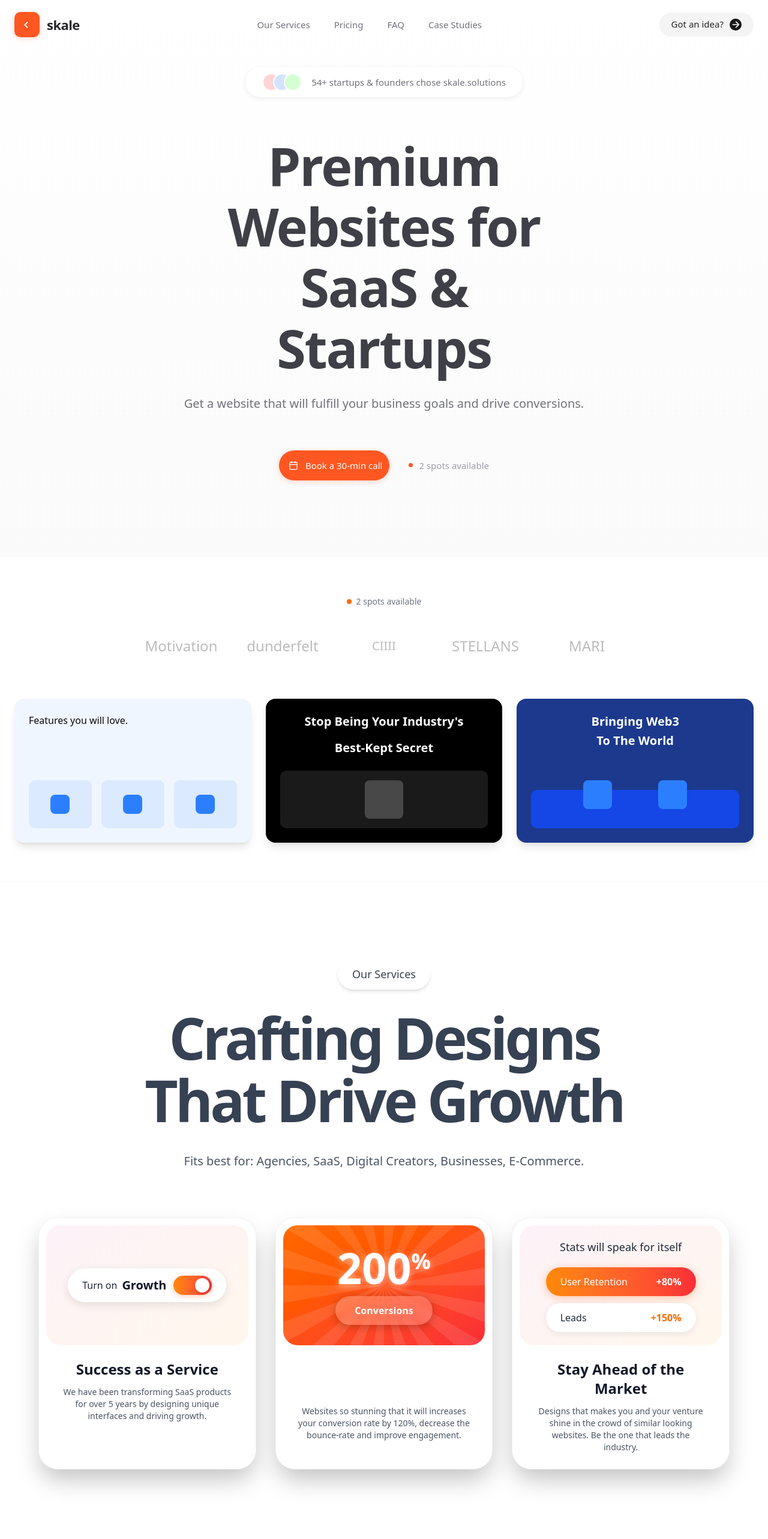
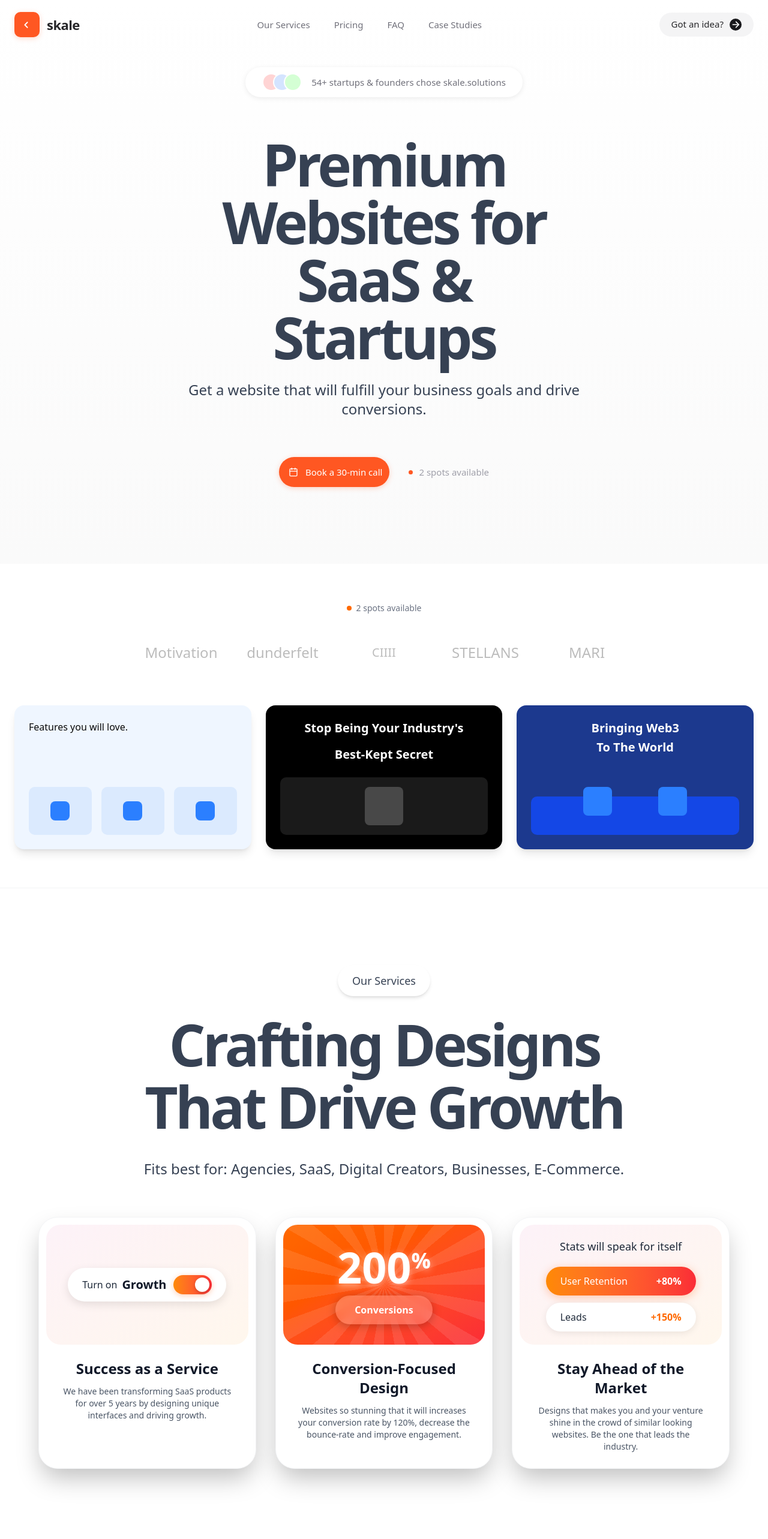
Before and after one commit to marshal363/agency-studio, a Next.js app: page / in a window 1280 px wide. Shown: the top 2566 px of the page at 60% size. Built offline with nearby package versions, Linux system fonts and the light colour scheme.

Commit message:
process section checkpoint3

```diff
--- a/src/components/landing-page/faq.tsx
+++ b/src/components/landing-page/faq.tsx
@@ -38,7 +38,7 @@ export function FAQ() {
             <h2 className="text-5xl font-bold tracking-tighter sm:text-6xl md:text-7xl lg:text-8xl text-gray-700 dark:text-gray-300">
               questions
             </h2>
-            <p className="text-xl text-gray-600 dark:text-gray-400 max-w-3xl mx-auto mt-6">
+            <p className="text-2xl font-medium text-gray-700 dark:text-gray-300 max-w-3xl mx-auto mt-6">
               We{"'"}ve gathered the most common questions to make things simple. If you don{"'"}t find your answer here, feel free to reach out!
             </p>
           </div>
--- a/src/components/landing-page/hero.tsx
+++ b/src/components/landing-page/hero.tsx
@@ -18,10 +18,10 @@ export function Hero() {
 
         <div className="flex flex-col items-center text-center">
           <div className="space-y-4">
-            <h1 className="text-[4rem] leading-[1.15] font-bold tracking-tight sm:text-[5rem] md:text-[5.5rem] text-zinc-700 dark:text-white mx-auto max-w-[12ch]">
+            <h1 className="text-5xl font-bold tracking-tighter sm:text-6xl md:text-7xl lg:text-8xl text-gray-700 dark:text-white mx-auto max-w-[12ch]">
               Premium Websites for<br className="hidden sm:block" /> SaaS & Startups
             </h1>
-            <p className="text-lg text-zinc-500 md:text-xl max-w-2xl mx-auto dark:text-zinc-400 mt-7">
+            <p className="text-2xl font-medium text-gray-700 dark:text-gray-300 max-w-3xl mx-auto mt-6">
               Get a website that will fulfill your business goals and drive conversions.
             </p>
           </div>
--- a/src/components/landing-page/pricing.tsx
+++ b/src/components/landing-page/pricing.tsx
@@ -17,7 +17,7 @@ export function Pricing() {
             <h2 className="text-5xl font-bold tracking-tighter sm:text-6xl md:text-7xl lg:text-8xl text-gray-700 dark:text-gray-300">
               Pricing for Startups
             </h2>
-            <p className="text-xl text-gray-600 dark:text-gray-400 max-w-3xl mx-auto mt-6">
+            <p className="text-2xl font-medium text-gray-700 dark:text-gray-300 max-w-3xl mx-auto mt-6">
               No hidden fees or surprises — just flexible plans that grow with your business
             </p>
           </div>
--- a/src/components/landing-page/process.tsx
+++ b/src/components/landing-page/process.tsx
@@ -14,7 +14,7 @@ export function Process() {
             <h2 className="text-5xl font-bold tracking-tighter sm:text-6xl md:text-7xl lg:text-8xl text-gray-700 dark:text-gray-300">
               Step by Step
             </h2>
-            <p className="text-xl text-gray-600 dark:text-gray-400 max-w-3xl mx-auto mt-6">
+            <p className="text-2xl font-medium text-gray-700 dark:text-gray-300 max-w-3xl mx-auto mt-6">
               From the initial proposal to the final product at your hand.<br />
               A clear view of what you can expect at every stage!
             </p>
--- a/src/components/landing-page/services.tsx
+++ b/src/components/landing-page/services.tsx
@@ -14,8 +14,8 @@ export function Services() {
               That Drive Growth
             </h2>
           </div>
-          <div className="mb-20">
-            <p className="text-xl text-gray-600 dark:text-gray-400">
+          <div className="mb-16">
+            <p className="text-2xl font-medium text-gray-700 dark:text-gray-300">
               Fits best for: Agencies, SaaS, Digital Creators, Businesses, E-Commerce.
             </p>
           </div>
@@ -64,7 +64,7 @@ export function Services() {
 
                 {/* Bottom part (text content) */}
                 <div className="p-6 bg-white dark:bg-black">
-                  <h3 className="text-2xl font-bold mb-3 text-white dark:text-white">Conversion-Focused Design</h3>
+                  <h3 className="text-2xl font-bold mb-3 text-gray-900 dark:text-white">Conversion-Focused Design</h3>
                   <p className="text-gray-600 dark:text-gray-400 text-sm">
                     Websites so stunning that it will increases your conversion rate by 120%, decrease the bounce-rate and improve engagement.
                   </p>
--- a/src/components/landing-page/testimonials.tsx
+++ b/src/components/landing-page/testimonials.tsx
@@ -55,7 +55,7 @@ export function Testimonials() {
             <h2 className="text-5xl font-bold tracking-tighter sm:text-6xl md:text-7xl lg:text-8xl text-gray-700 dark:text-gray-300">
               About Us
             </h2>
-            <p className="text-xl text-gray-600 dark:text-gray-400 max-w-3xl mx-auto mt-6">
+            <p className="text-2xl font-medium text-gray-700 dark:text-gray-300 max-w-3xl mx-auto mt-6">
               Real feedback from real clients. See how our work drives results.
             </p>
           </div>
```
